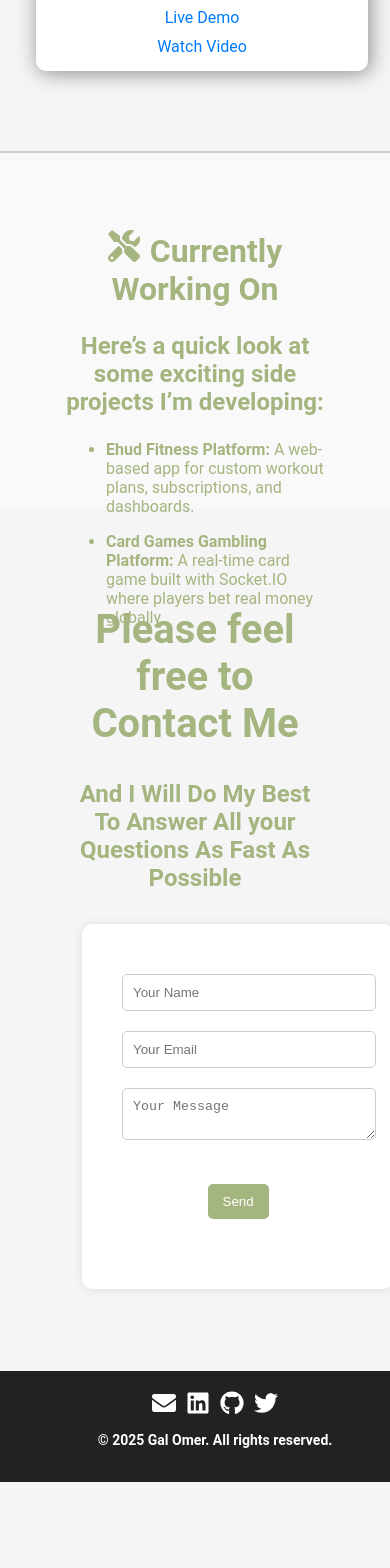
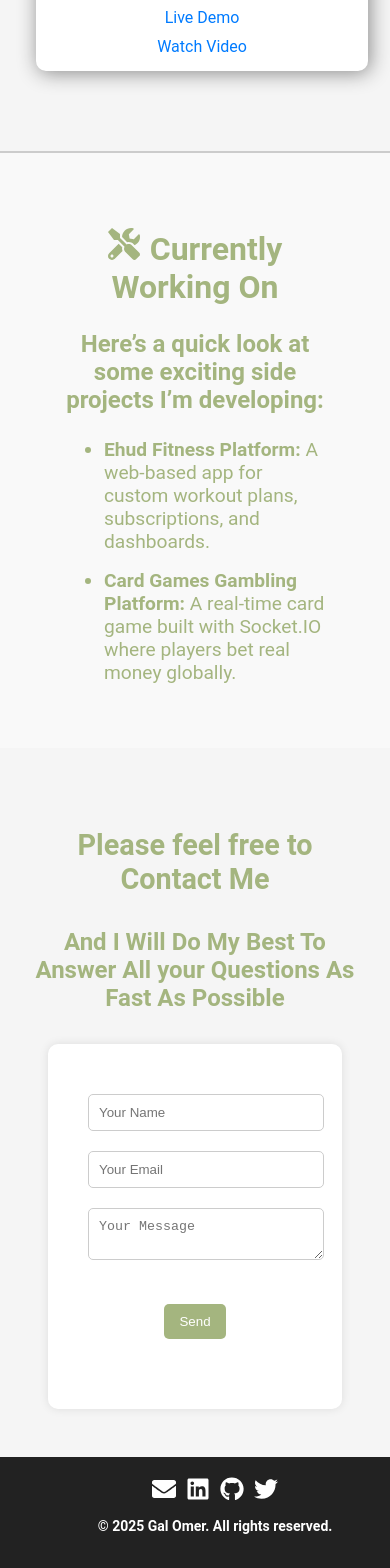
Before and after one commit to Galomer310/Portfolio-2025, a React (Vite) app: page / in a window 390 px wide. Shown: the part 6038-7606 px from the top of the page. Before the commit the page ends 7520 px from the top, so only its background shows below. Built offline with nearby package versions, Linux system fonts and the light colour scheme.

Commit message:
fit-content currently-working-on

```diff
--- a/src/public/style.css
+++ b/src/public/style.css
@@ -957,27 +957,11 @@ footer {
   header {
     display: none; /* Hide header on mobile */
   }
-  /* nav {
-    display: flex;
-    flex-direction: column;
-    align-items: center;
-  } */
-  /* nav a {
-    display: block;
-    margin: 8px 0;
-    font-size: 16px;
-  } */
-  /* .home {
-    padding: 20px;
-    height: auto;
-  } */
+
   .home h1 {
     font-size: 2rem;
   }
-  /* .home p {
-    font-size: 16px;
-    margin: 20px;
-  } */
+
   .about img {
     width: 120px;
     height: 120px;
@@ -985,11 +969,21 @@ footer {
   .projects {
     margin: 1rem;
   }
+  .currently-working-on {
+    padding: 3rem;
+    font-size: 1.2rem;
+    height: fit-content;
+  }
+  .contact h2 {
+    font-size: 1.8rem;
+    margin-top: 3rem;
+  }
   .contact {
     margin: 1rem;
+    padding: 1rem;
   }
   .contact form {
-    width: 90%;
+    width: fit-content;
     margin: 1rem;
   }
   .tech-showcase {
```
